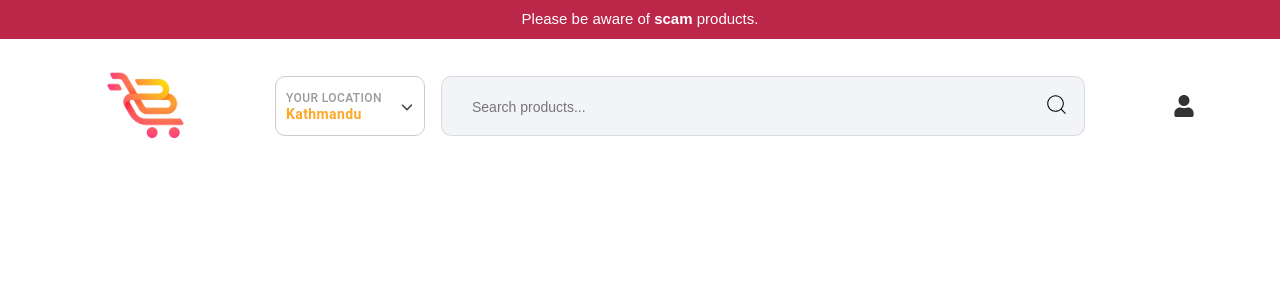
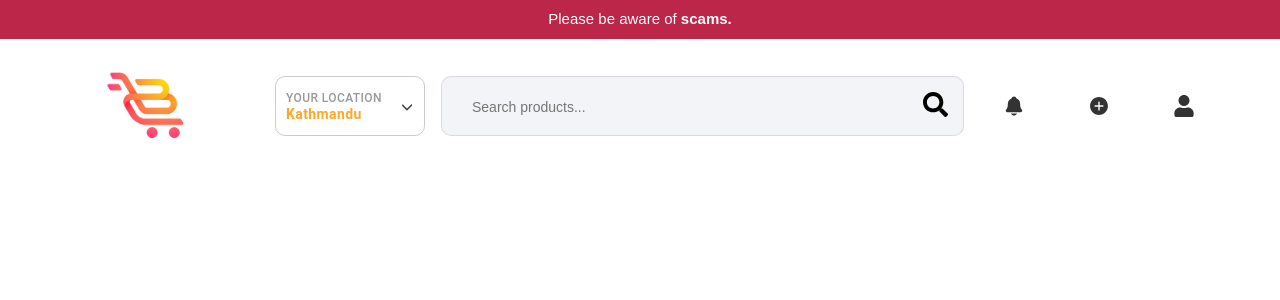
Before and after one commit to Rijan-Budds/E-commerce, a React (Create React App) app: page / in a window 1280 px wide. Shown: the top 300 px of the page. Built offline with nearby package versions, Linux system fonts and the light colour scheme.

Commit message:
updated header

```diff
--- a/src/App.css
+++ b/src/App.css
@@ -142,3 +142,33 @@ header .headerSearch button svg {
   outline: none;
   box-shadow: none;
 }
+
+.part-3 .notify{
+  background: transparent;
+  border: none;
+  padding: 0;
+  margin-left: 15px;
+  color: #333;
+  font-size: 22px;
+  cursor: pointer;
+  display: flex;
+  align-items: center;
+  justify-content: center;
+  outline: none;
+  box-shadow: none;
+}
+
+.part-3 .post{
+  background: transparent;
+  border: none;
+  padding: 0;
+  margin-left: 15px;
+  color: #333;
+  font-size: 22px;
+  cursor: pointer;
+  display: flex;
+  align-items: center;
+  justify-content: center;
+  outline: none;
+  box-shadow: none;
+}
--- a/src/Components/Header/index.js
+++ b/src/Components/Header/index.js
@@ -1,8 +1,10 @@
 import Logo from '../../assets/logo.png';
 import { Link } from 'react-router-dom';
 import CountryDropdown from '../CountryDropdown';
-import { CiSearch } from "react-icons/ci";
+import { FaSearch } from "react-icons/fa";
 import { FaUser } from "react-icons/fa";
+import { IoNotifications } from "react-icons/io5";
+import { IoIosAddCircle } from "react-icons/io";
 
 
 const Header = () => {
@@ -12,7 +14,7 @@ const Header = () => {
                 <div className="top-strip bg-purple">
                     <div className="container">
                         <p className="mb-0 mt-0 text-center">
-                            Please be aware of <b>scam</b> products.
+                            Please be aware of <b>scams.</b>
                         </p>
                     </div>
                 </div>
@@ -30,9 +32,15 @@ const Header = () => {
                                     <CountryDropdown />
                                     <div className='headerSearch ml-3'>
                                         <input type='text' placeholder="Search products..." />
-                                        <button><CiSearch /></button>
+                                        <button><FaSearch /></button>
                                     </div>
-                                    <div className='part-3 d-flex align-items-center ml-auto'>
+                                    <div className='part-3 headerNotify ml-4'>
+                                        <button className='notify'><IoNotifications /> </button>
+                                    </div>
+                                    <div className='part-3 headerPost ml-5'>
+                                        <button className='post'><IoIosAddCircle /></button>
+                                    </div>
+                                    <div className='part-3 d-flex align-items-center ml-5'>
                                         <button className='circle'><FaUser /></button>
                                     </div>
                                 </div>
```
